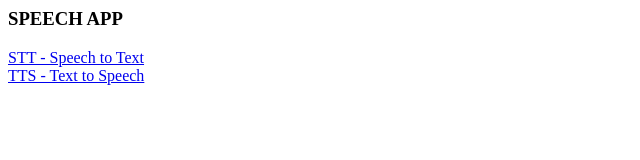
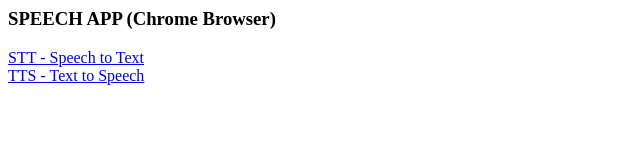
Before and after one commit to edutekno/speech, a plain HTML site: page index.html in a window 1280 px wide. Shown: the whole page, without its empty margins (0-640 px from the left). Drawn offline with Linux system fonts and the light colour scheme.

Commit message:
Update index.html

```diff
--- a/index.html
+++ b/index.html
@@ -1,3 +1,3 @@
-<h3>SPEECH APP</h3>
+<h3>SPEECH APP (Chrome Browser)</h3>
 <a href="stt.html">STT - Speech to Text</a><br>
 <a href="tts.html">TTS - Text to Speech</a>
```
